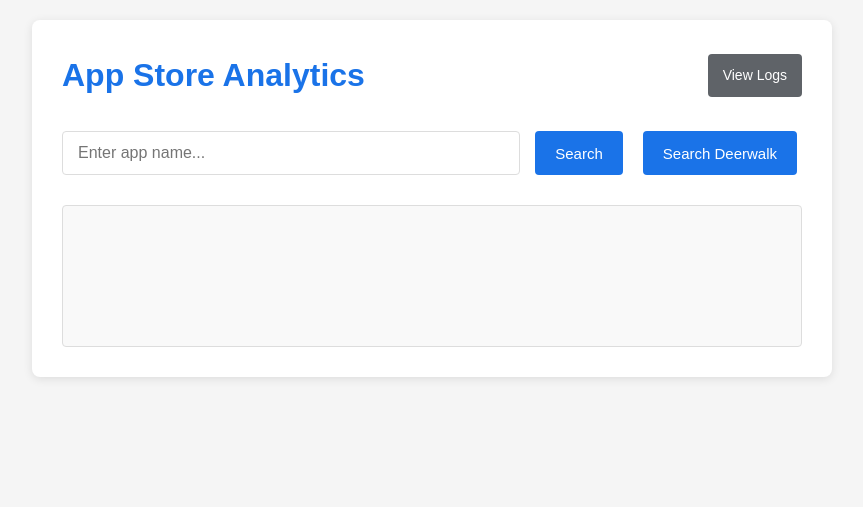
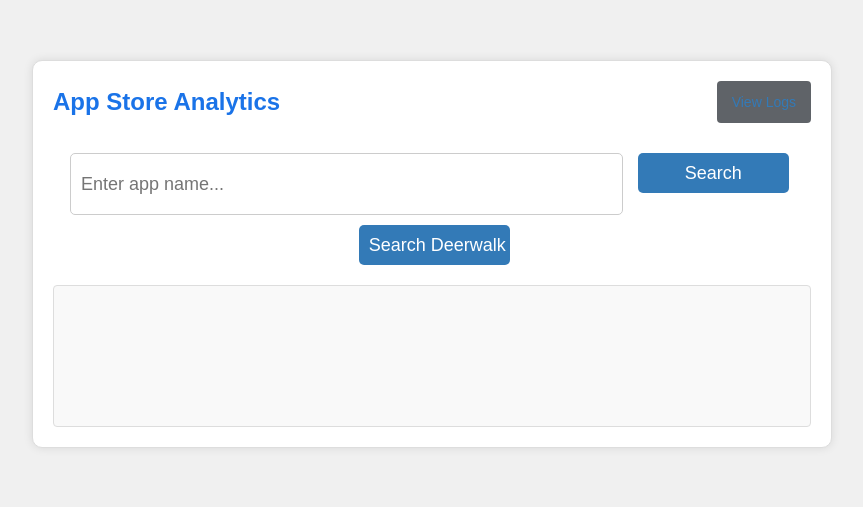
Before and after one commit to gajedi1/deerlog, a Flask app: page / in a window 1280 px wide. Shown: the top 507 px of the page, without its empty margins (208-1071 px from the left). Run offline with Flask 3, Linux system fonts and the light colour scheme.

Commit message:
Update index.html

```diff
--- a/templates/index.html
+++ b/templates/index.html
@@ -3,6 +3,96 @@
 <head>
     <title>App Store Analytics</title>
     <link rel="stylesheet" href="{{ url_for('static', filename='style.css') }}">
+    <style>
+        body {
+            font-family: Arial, sans-serif;
+            background-color: #f0f0f0;
+        }
+        .container {
+            max-width: 800px;
+            margin: 40px auto;
+            padding: 20px;
+            background-color: #fff;
+            border: 1px solid #ddd;
+            border-radius: 10px;
+            box-shadow: 0 0 10px rgba(0, 0, 0, 0.1);
+        }
+        .header {
+            display: flex;
+            justify-content: space-between;
+            align-items: center;
+            margin-bottom: 20px;
+        }
+        .header h1 {
+            font-size: 24px;
+            font-weight: bold;
+            margin: 0;
+        }
+        .view-logs {
+            text-decoration: none;
+            color: #337ab7;
+        }
+        .search-container {
+            display: flex;
+            flex-wrap: wrap;
+            justify-content: center;
+            margin-bottom: 20px;
+        }
+        #searchInput {
+            width: 70%;
+            height: 40px;
+            padding: 10px;
+            font-size: 18px;
+            border: 1px solid #ccc;
+            border-radius: 5px;
+        }
+        .search-button {
+            width: 20%;
+            height: 40px;
+            padding: 10px;
+            font-size: 18px;
+            border: none;
+            border-radius: 5px;
+            background-color: #337ab7;
+            color: #fff;
+            cursor: pointer;
+        }
+        .deerwalk-button {
+            margin-left: 10px;
+        }
+        .result {
+            padding: 20px;
+        }
+        .loading {
+            display: flex;
+            justify-content: center;
+            align-items: center;
+            padding: 20px;
+        }
+        .spinner {
+            border: 4px solid rgba(0, 0, 0, 0.1);
+            border-top: 4px solid #337ab7;
+            border-radius: 50%;
+            width: 40px;
+            height: 40px;
+            animation: spin 1s linear infinite;
+        }
+        @keyframes spin {
+            0% {
+                transform: rotate(0deg);
+            }
+            100% {
+                transform: rotate(360deg);
+            }
+        }
+        .error {
+            padding: 20px;
+            background-color: #f0f0f0;
+            border: 1px solid #ddd;
+            border-radius: 10px;
+            box-shadow: 0 0 10px rgba(0, 0, 0, 0.1);
+        }
+    </style>
 </head>
 <body>
     <div class="container">
@@ -12,10 +102,10 @@
         </div>
         <div class="search-container">
             <input type="text" id="searchInput" placeholder="Enter app name...">
-            <button onclick="searchApp()">Search</button>
+            <button onclick="searchApp()" class="search-button">Search</button>
             <button onclick="searchDeerwalk()" class="search-button deerwalk-button">
-            <i class="fas fa-search"></i> Search Deerwalk
-        </button>
+                <i class="fas fa-search"></i> Search Deerwalk
+            </button>
         </div>
         <div id="result" class="result"></div>
     </div>
```
